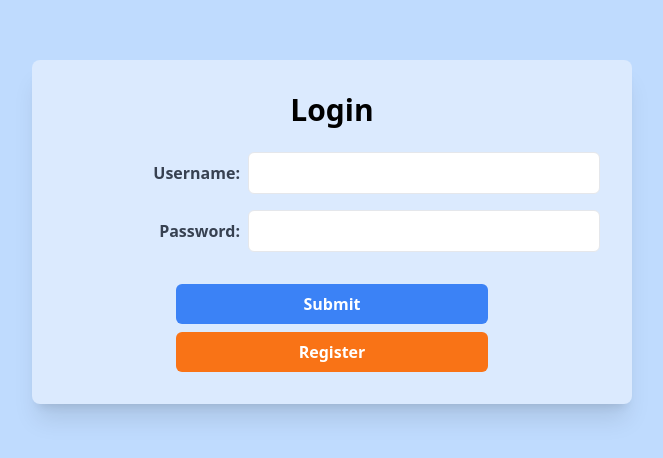
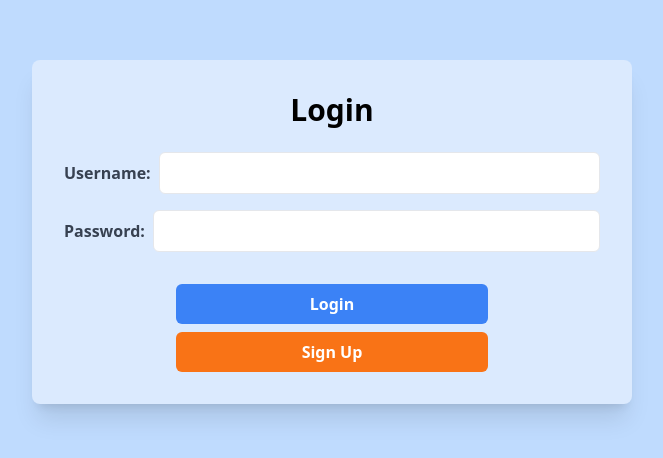
Before and after one commit to Mussorable/dispatcher_frontend, a React (Vite) app: page /auth/login in a window 1280 px wide. Shown: the part 168-626 px from the top of the page, without its empty margins (308-971 px from the left). Built offline with nearby package versions, Linux system fonts and the light colour scheme.

Commit message:
login submit/register functionality, added react redux

```diff
--- a/package.json
+++ b/package.json
@@ -10,8 +10,10 @@
     "preview": "vite preview"
   },
   "dependencies": {
+    "@reduxjs/toolkit": "^2.3.0",
     "react": "^18.3.1",
     "react-dom": "^18.3.1",
+    "react-redux": "^9.1.2",
     "react-router-dom": "^6.27.0"
   },
   "devDependencies": {
--- a/src/auth/LoginForm.tsx
+++ b/src/auth/LoginForm.tsx
@@ -1,21 +1,58 @@
+import { useDispatch, useSelector } from "react-redux";
 import { Link } from "react-router-dom";
 
+import { setUsername, setPassword } from "../store/store";
+import { FetchWrapper } from "../utils/FetchWrapper";
+
+import type { RootState } from "../store/store";
+import type {ErrorAuthResponse, SuccessAuthResponse, UserAuth} from "./types";
+
 function LoginForm() {
+  const dispatch = useDispatch();
+
+  const username = useSelector((state: RootState) => state.username);
+  const password = useSelector((state: RootState) => state.password);
+
+  const fetchWrapper = new FetchWrapper(import.meta.env.VITE_TEST_URL);
+
+  const handleSetUsername = (username: string): void => {
+    dispatch(setUsername(username));
+  }
+  const handleSetPassword = (password: string): void => {
+    dispatch(setPassword(password));
+  }
+
+  async function handleSubmitLoginForm(event: React.FormEvent) {
+    event.preventDefault();
+
+    const response = await fetchWrapper.post<SuccessAuthResponse | ErrorAuthResponse, UserAuth>('/auth/login', {
+      username,
+      password
+    });
+
+    handleSetUsername('');
+    handleSetPassword('');
+
+    if ('access_token' in response) {
+      console.log(response);
+      sessionStorage.setItem('accessToken', response.access_token);
+    }
+  }
 
   return (
     <>
-      <form action="">
+      <form action="" onSubmit={handleSubmitLoginForm}>
         <div className="flex mb-4 justify-center items-center gap-2">
-          <label className="w-44 text-right text-gray-700 font-semibold" htmlFor="input-1">Username:</label>
-          <input className="flex-1 mx-auto px-3 py-2 border rounded-md focus:outline-none focus:ring focus:ring-blue-300 focus:bg-gray-100 transition duration-150" id="input-1" type="text" />
+          <label className="w-38 text-right text-gray-700 font-semibold" htmlFor="username">Username:</label>
+          <input value={username} onChange={e => handleSetUsername(e.currentTarget.value)} className="flex-1 mx-auto px-3 py-2 border rounded-md focus:outline-none focus:ring focus:ring-blue-300 focus:bg-gray-100 transition duration-150" id="username" type="text" />
         </div>
         <div className="flex mb-8 justify-center items-center gap-2">
-          <label className="w-44 text-right text-gray-700 font-semibold" htmlFor="input-2">Password:</label>
-          <input className="flex-1 mx-auto px-3 py-2 border rounded-md focus:outline-none focus:ring focus:ring-blue-300 focus:bg-black-100 transition duration-150" id="input-2" type="text" />
+          <label className="w-38 text-right text-gray-700 font-semibold" htmlFor="password">Password:</label>
+          <input value={password} onChange={e => handleSetPassword(e.currentTarget.value)} className="flex-1 mx-auto px-3 py-2 border rounded-md focus:outline-none focus:ring focus:ring-blue-300 focus:bg-black-100 transition duration-150" id="password" type="password" />
         </div>
-        <button className="mb-2 block mx-auto w-7/12 py-2 bg-blue-500 text-white font-semibold rounded-md hover:bg-blue-600 transition-colors" type="submit">Submit</button>
+        <button className="mb-2 block mx-auto w-7/12 py-2 bg-blue-500 text-white font-semibold rounded-md hover:bg-blue-600 transition-colors" type="submit">Login</button>
       </form>
-      <Link className="block mx-auto w-7/12 py-2 bg-orange-500 text-center text-white font-semibold rounded-md hover:bg-orange-600 transition-colors" to={'/auth/register'}>Register</Link>
+      <Link className="block mx-auto w-7/12 py-2 bg-orange-500 text-center text-white font-semibold rounded-md hover:bg-orange-600 transition-colors" to={'/auth/register'}>Sign Up</Link>
     </>
   );
 }
--- a/src/auth/RegistrationForm.tsx
+++ b/src/auth/RegistrationForm.tsx
@@ -1,24 +1,76 @@
+import { useDispatch, useSelector } from "react-redux";
 import { Link } from "react-router-dom";
+import { setUsername, setPassword, setEmail, setRepeatPassword } from "../store/store";
+import { RootState } from "../store/store";
+import { FetchWrapper } from "../utils/FetchWrapper";
+import { ErrorAuthResponse, SuccessAuthResponse } from "./types";
 
 function RegistrationForm() {
+  const dispatch = useDispatch();
+
+  const email = useSelector((state: RootState) => state.email);
+  const username = useSelector((state: RootState) => state.username);
+  const password = useSelector((state: RootState) => state.password);
+  const repeatPassword = useSelector((state: RootState) => state.repeatPassword);
+
+  const fetchWrapper = new FetchWrapper(import.meta.env.VITE_TEST_URL);
+
+  const handleSetEmail = (email: string): void => {
+    dispatch(setEmail(email));
+  }
+  const handleSetUsername = (username: string): void => {
+    dispatch(setUsername(username));
+  }
+  const handleSetPassword = (password: string): void => {
+    dispatch(setPassword(password));
+  }
+  const handleSetRepeatPassword = (username: string): void => {
+    dispatch(setRepeatPassword(username));
+  }
+
+  async function handleSubmitRegisterForm(event: React.FormEvent) {
+    event.preventDefault();
+
+    if (repeatPassword === password) {
+      const response = await fetchWrapper.post<SuccessAuthResponse | ErrorAuthResponse>('/auth/register', {
+        email,
+        username,
+        password
+      });
+
+      console.log(response);
+
+      if ('access_token' in response) {
+        sessionStorage.setItem('accessToken', response.access_token);
+      }
+    } else {
+      return;
+    }
+
+    handleSetEmail('');
+    handleSetUsername('');
+    handleSetPassword('');
+    handleSetRepeatPassword('');
+  }
+
   return(
     <>
-      <form action="">
+      <form action="" onSubmit={handleSubmitRegisterForm}>
         <div className="flex mb-4 justify-center items-center gap-2">
           <label className="w-44 text-right text-gray-700 font-semibold" htmlFor="email">Email:</label>
-          <input className="flex-1 mx-auto px-3 py-2 border rounded-md focus:outline-none focus:ring focus:ring-blue-300 focus:bg-gray-100 transition duration-150" id="email" type="text" />
+          <input value={email} onChange={e => handleSetEmail(e.currentTarget.value)} className="flex-1 mx-auto px-3 py-2 border rounded-md focus:outline-none focus:ring focus:ring-blue-300 focus:bg-gray-100 transition duration-150" id="email" type="email" />
         </div>
         <div className="flex mb-4 justify-center items-center gap-2">
-          <label className="w-44 text-right text-gray-700 font-semibold" htmlFor="input-1">Username:</label>
-          <input className="flex-1 mx-auto px-3 py-2 border rounded-md focus:outline-none focus:ring focus:ring-blue-300 focus:bg-gray-100 transition duration-150" id="input-1" type="text" />
+          <label className="w-44 text-right text-gray-700 font-semibold" htmlFor="username">Username:</label>
+          <input value={username} onChange={e => handleSetUsername(e.currentTarget.value)} className="flex-1 mx-auto px-3 py-2 border rounded-md focus:outline-none focus:ring focus:ring-blue-300 focus:bg-gray-100 transition duration-150" id="username" type="text" />
         </div>
         <div className="flex mb-4 justify-center items-center gap-2">
-          <label className="w-44 text-right text-gray-700 font-semibold" htmlFor="input-2">Password:</label>
-          <input className="flex-1 mx-auto px-3 py-2 border rounded-md focus:outline-none focus:ring focus:ring-blue-300 focus:bg-black-100 transition duration-150" id="input-2" type="text" />
+          <label className="w-44 text-right text-gray-700 font-semibold" htmlFor="password">Password:</label>
+          <input value={password} onChange={e => handleSetPassword(e.currentTarget.value)} className="flex-1 mx-auto px-3 py-2 border rounded-md focus:outline-none focus:ring focus:ring-blue-300 focus:bg-black-100 transition duration-150" id="password" type="password" />
         </div>
         <div className="flex mb-8 justify-center items-center gap-2">
-          <label className="w-44 text-right text-gray-700 font-semibold" htmlFor="input-3">Password Repeat:</label>
-          <input className="flex-1 mx-auto px-3 py-2 border rounded-md focus:outline-none focus:ring focus:ring-blue-300 focus:bg-black-100 transition duration-150" id="input-3" type="text" />
+          <label className="w-44 text-right text-gray-700 font-semibold" htmlFor="repeat-password">Password Repeat:</label>
+          <input value={repeatPassword} onChange={e => handleSetRepeatPassword(e.currentTarget.value)} className="flex-1 mx-auto px-3 py-2 border rounded-md focus:outline-none focus:ring focus:ring-blue-300 focus:bg-black-100 transition duration-150" id="repeat-password" type="password" />
         </div>
         <button className="block mb-2 mx-auto w-7/12 py-2 bg-blue-500 text-white font-semibold rounded-md hover:bg-blue-600 transition-colors" type="submit">Submit</button>
       </form>
--- /dev/null
+++ b/src/auth/types.ts
@@ -0,0 +1,20 @@
+export interface AuthServerResponse {
+  message: string;
+  status: string;
+}
+
+export interface SuccessAuthResponse extends AuthServerResponse {
+  access_token: string;
+}
+
+export type ErrorAuthResponse = AuthServerResponse;
+
+export interface UserAuth {
+  username: string;
+  password: string;
+}
+
+export interface UserRegister extends UserAuth {
+  repeatPassword: string;
+  email: string;
+}
--- a/src/main.tsx
+++ b/src/main.tsx
@@ -1,10 +1,15 @@
 import { StrictMode } from 'react'
 import { createRoot } from 'react-dom/client'
+import { Provider } from 'react-redux';
+import { store } from './store/store.ts';
+
 import App from './App.tsx'
 import './output.css'
 
 createRoot(document.getElementById('root')!).render(
   <StrictMode>
-    <App />
+    <Provider store={store}>
+      <App />
+    </Provider>
   </StrictMode>,
 )
--- /dev/null
+++ b/src/store/auth.ts
@@ -0,0 +1,27 @@
+import { createSlice, PayloadAction } from "@reduxjs/toolkit";
+
+const authSlice = createSlice({
+  name: "authorization",
+  initialState: {
+    username: "",
+    password: "",
+    repeatPassword: "",
+    email: ""
+  },
+  reducers: {
+    setUsername: (state, action: PayloadAction<string>) => {
+      state.username = action.payload;
+    },
+    setPassword: (state, action: PayloadAction<string>) => {
+      state.password = action.payload;
+    },
+    setRepeatPassword: (state, action: PayloadAction<string>) => {
+      state.repeatPassword = action.payload;
+    },
+    setEmail: (state, action: PayloadAction<string>) => {
+      state.email = action.payload;
+    }
+  }
+});
+
+export default authSlice;
--- /dev/null
+++ b/src/store/store.ts
@@ -0,0 +1,17 @@
+import { configureStore } from "@reduxjs/toolkit";
+import authSlice from "./auth";
+
+const store = configureStore({
+  reducer: authSlice.reducer,
+});
+
+const {setUsername, setPassword, setRepeatPassword, setEmail} = authSlice.actions;
+
+export type RootState = ReturnType<typeof store.getState>;
+export {
+  store,
+  setPassword,
+  setRepeatPassword,
+  setEmail,
+  setUsername
+};
--- /dev/null
+++ b/src/utils/FetchWrapper.ts
@@ -0,0 +1,27 @@
+type DefaultBody = Record<string, unknown>;
+
+export class FetchWrapper {
+  #baseURL;
+
+  constructor(baseURL: string) {
+    this.#baseURL = baseURL;
+  }
+
+  async get<T>(endpoint: string): Promise<T> {
+    return fetch(this.#baseURL + endpoint).then((response) => response.json());
+  }
+
+  post<T, B = DefaultBody>(endpoint: string, body: B): Promise<T> {
+    return this.#send<B>("POST", endpoint, body);
+  }
+
+  #send<B>(method: string, endpoint: string, body?: B) {
+    return fetch(this.#baseURL + endpoint, {
+      method,
+      headers: {
+        "Content-Type": "application/json"
+      },
+      body: JSON.stringify(body)
+    }).then(response => response.json());
+  }
+}
```
Also changed, not shown: 2 other files (tests, documents, lock files or other folders).
